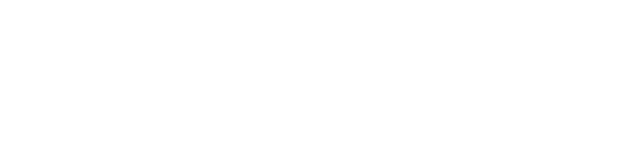
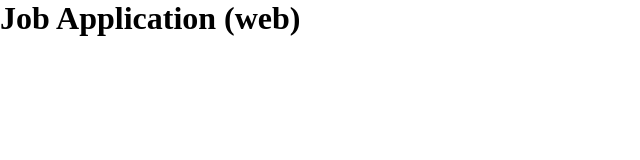
Before and after one commit to Piyush-Garg-47/Practice2, a plain HTML site: page index.html in a window 1280 px wide. Shown: the whole page, without its empty margins (0-640 px from the left). Drawn offline with Linux system fonts and the light colour scheme.

Commit message:
job aaplication

```diff
--- a/index.html
+++ b/index.html
@@ -7,6 +7,6 @@
     <link rel="stylesheet" href="style.css">
 </head>
 <body>
-
+    <h1>Job Application (web)</h1>
 </body>
 </html>
```
